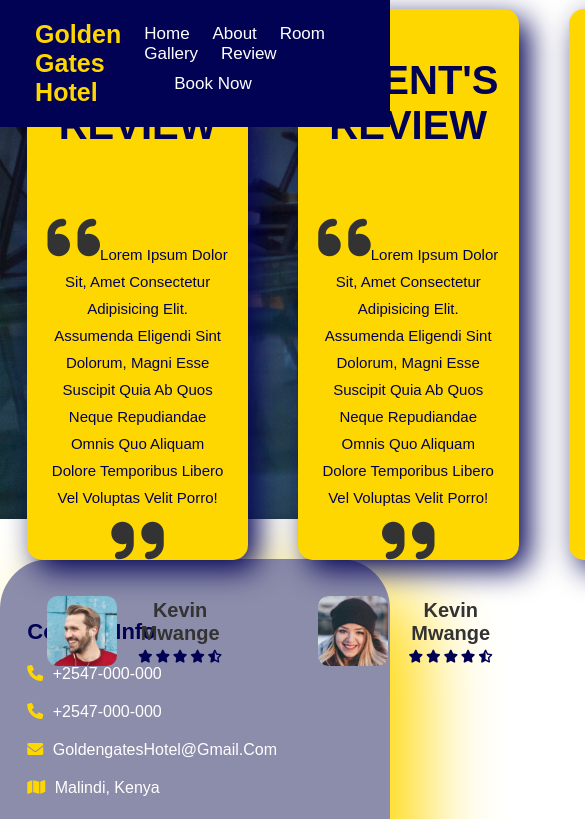
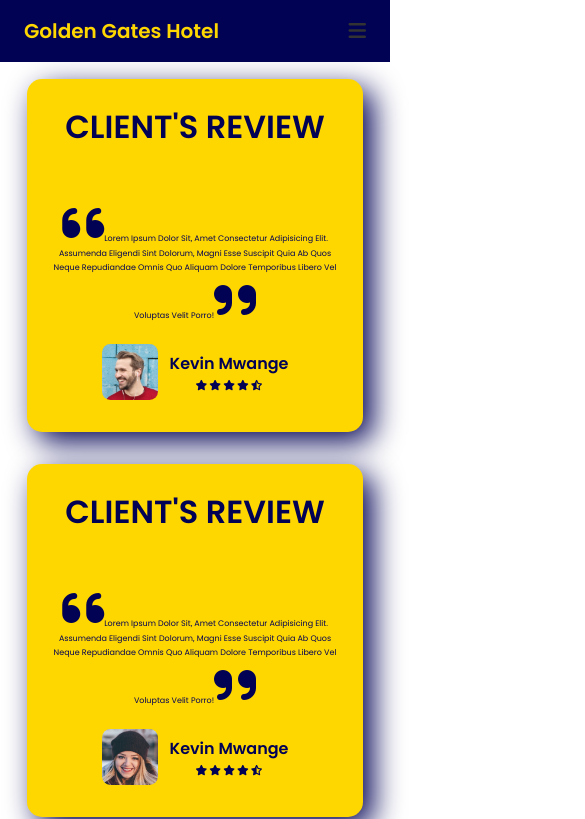
Before and after one commit to levin1499/Capstone, a plain HTML site: page reviews.html in a window 390 px wide. Shown: the top 819 px of the page, 585 px wide, since content can reach past the window. Drawn offline with Linux system fonts and the light colour scheme.

Commit message:
media queries

```diff
--- a/main.css
+++ b/main.css
@@ -1,3 +1,5 @@
+@import url("https://fonts.googleapis.com/css2?family=Poppins:wght@100;200;300;400;500;600&display=swap");
+
 * {
   font-family: "Poppins", sans-serif;
   margin: 0;
@@ -7,7 +9,6 @@
   border: none;
   text-decoration: none;
   text-transform: capitalize;
-  transition: 0.2s linear;
 }
 
 html {
@@ -36,7 +37,7 @@ section {
 
 .heading {
   font-size: 4rem;
-  color: #ffd700;
+  color: #020255;
   text-align: center;
   text-transform: uppercase;
   font-weight: bolder;
@@ -137,7 +138,7 @@ section {
 .home .slide .content h3 {
   font-size: 4rem;
   text-transform: uppercase;
-  color: #fff;
+  color: #ffd700;
   line-height: 1.1;
   padding: 2rem 0;
 }
@@ -147,14 +148,12 @@ section {
   height: 5rem;
   width: 5rem;
   line-height: 5rem;
-  background: #fff;
-  color: #333;
+  color: #020255;
 }
 
 .swiper-button-next:hover,
 .swiper-button-prev:hover {
-  background: #020255;
-  color: #fff;
+  color: #ffd700;
 }
 
 .swiper-button-next::after,
@@ -198,6 +197,7 @@ section {
 }
 
 /* end */
+/* reservation */
 .reservation form {
   padding: 2rem;
   border: 0.2rem solid rgba(0, 0, 0, 0.1);
@@ -226,7 +226,7 @@ section {
   padding: 1rem 0;
   margin: 1rem 0;
   border-bottom: 0.2rem solid rgba(0, 0, 0, 0.1);
-  color: #333;
+  color: #020255;
 }
 
 /* review */
@@ -258,6 +258,7 @@ section {
   margin-top: -8rem;
   margin-right: 5rem;
   padding-top: 6%;
+  padding-bottom: 6%;
   color: #020255;
 }
 
@@ -271,13 +272,13 @@ section {
 
 .review .slide i {
   font-size: 6rem;
-  color: #333;
+  color: #020255;
 }
 
 .review .slide p {
   padding-bottom: 1.5rem;
   padding-top: 3rem;
-  font-size: 1.5rem;
+  font-size: 1rem;
   line-height: 1.8;
   color: #020255;
 }
@@ -300,7 +301,7 @@ section {
 
 .review .slide .user h3 {
   font-size: 2rem;
-  color: #333;
+  color: #020255;
   padding-bottom: 0.5rem;
 }
 
@@ -308,12 +309,9 @@ section {
   font-size: 1.3rem;
   color: #020255;
 }
-
+/* footer */
 .footer {
   background: #09094b77;
-  margin-top: 10%;
-  box-shadow: 30px 30px 80px #ffd700;
-  border-radius: 50px 50px 0 0;
 }
 
 .footer .box-container {
@@ -378,3 +376,122 @@ section {
 .footer .credit span {
   color: #020255;
 }
+
+/*----responsive styling-----*/
+@media (max-width: 991px) {
+  html {
+    font-size: 55%;
+  }
+
+  .header {
+    padding: 2rem 3rem;
+  }
+  .row {
+    display: block;
+  }
+  .review {
+    background: #fff;
+    width: 100%;
+    height: fit-content;
+    position: relative;
+    margin: 1rem 0;
+    display: block;
+    padding-top: 10%;
+  }
+  .review .review-slider {
+    background: #ffd700;
+    padding: 3rem;
+    margin-top: 4rem;
+    margin-right: 1rem;
+    color: #020255;
+  }
+}
+
+@media (max-width: 768px) {
+  #menu-btn {
+    display: inline-block;
+  }
+
+  .header .navbar {
+    position: absolute;
+    top: 110%;
+    right: -110%;
+    width: 30rem;
+    box-shadow: var(--box-shadow);
+    background: var(--white);
+    border-radius: 0.5rem;
+  }
+
+  .header .navbar.active {
+    right: 2rem;
+    transition: 0.4s linear;
+  }
+
+  .header .navbar a {
+    font-size: 2rem;
+    margin: 2rem 2.5rem;
+    display: block;
+  }
+
+  .home .slide .content {
+    width: 50rem;
+  }
+
+  .review .review-slider {
+    width: 100%;
+    padding: 1rem;
+    padding-top: 15%;
+  }
+  .row {
+    display: block;
+  }
+  .review {
+    background: #fff;
+    width: 100%;
+    height: fit-content;
+    position: relative;
+    margin: 1rem 0;
+    display: block;
+    padding-top: 10%;
+  }
+  .review .review-slider {
+    background: #ffd700;
+    padding: 3rem;
+    margin-top: 4rem;
+    margin-right: 1rem;
+    color: #020255;
+  }
+}
+
+@media (max-width: 450px) {
+  html {
+    font-size: 50%;
+  }
+
+  .home .slide .content {
+    width: 30rem;
+  }
+
+  .home .slide .content h3 {
+    font-size: 3rem;
+  }
+  .row {
+    display: block;
+  }
+  .review {
+    background: #fff;
+    width: 100%;
+    height: fit-content;
+    position: relative;
+    margin: 1rem 0;
+    display: block;
+    padding-top: 10%;
+  }
+  .review .review-slider {
+    background: #ffd700;
+    padding: 3rem;
+    margin-top: 4rem;
+    margin-right: 1rem;
+    color: #020255;
+  }
+}
```
